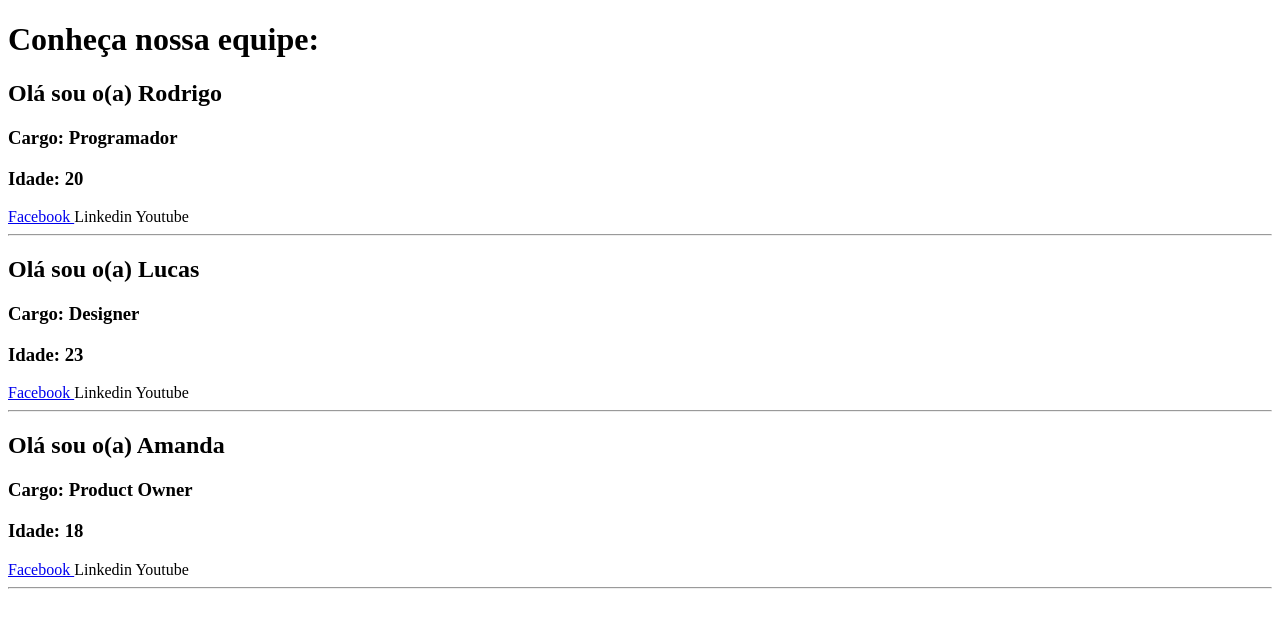
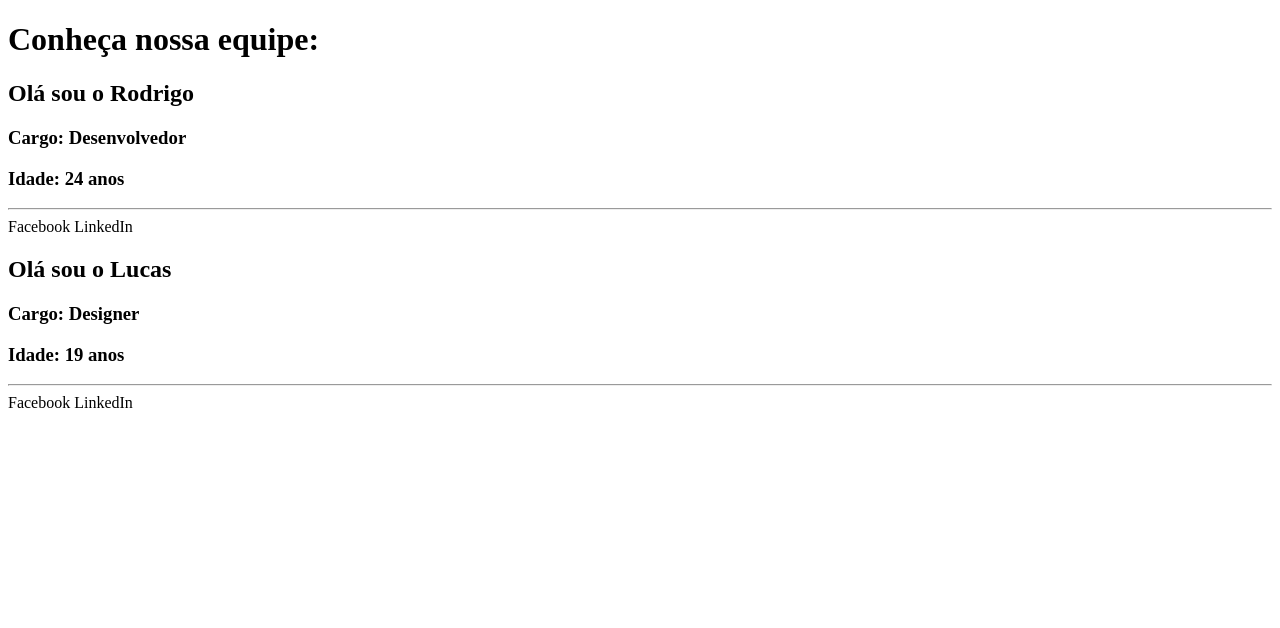
Before and after one commit to rodrigojmcosta/react-firstapp, a React (Create React App) app: page / in a window 1280 px wide. Shown: the top 628 px of the page. Built offline with nearby package versions, Linux system fonts and the light colour scheme.

Commit message:
34_Aplicando Class component

```diff
--- a/src/App.js
+++ b/src/App.js
@@ -1,33 +1,36 @@
-import React from "react";
+import React, { Component } from "react";
 
-const Equipe = (props) => {
-  return (
-    <div>
-      <Sobre nome={props.nome} cargo={props.cargo} idade={props.idade}/>
-      <Social fb={props.facebook}/>
-      <hr/>
-    </div>
-  );
+class Equipe extends Component {
+  render(){
+    return(
+      <div>
+        <Sobre nome ={this.props.nome} cargo={this.props.cargo}
+             idade={this.props.idade}/>
+      <Social/>
+      </div>
+    );
+  }
 }
 
-const Sobre = (props) => {
+class Sobre extends Component{
+  render(){
     return(
       <div>
-        <h2>Olá sou o(a) {props.nome}</h2>
-        <h3>Cargo: {props.cargo}</h3>
-        <h3>Idade: {props.idade}</h3>
+        <h2>Olá sou o {this.props.nome} </h2>
+        <h3>Cargo: {this.props.cargo}</h3>
+        <h3>Idade: {this.props.idade} anos</h3>
+        <hr/>
       </div>
     );
+  }
 }
 
-const Social = (props) => {
+const Social = () => {
   return(
     <div>
-      <a href={props.fb}>Facebook </a>
-      <a>Linkedin </a>
-      <a>Youtube </a>
+      <a>Facebook </a>
+      <a>LinkedIn </a>
     </div>
-
   );
 }
 
@@ -35,12 +38,8 @@
   return(
     <div>
       <h1>Conheça nossa equipe:</h1>
-      <Equipe nome="Rodrigo" cargo="Programador" idade="20"
-              facebook="https://facebook.com"/>
-      <Equipe nome="Lucas" cargo="Designer" idade="23"
-              facebook="https://google.com"/>
-      <Equipe nome="Amanda" cargo="Product Owner" idade="18"
-              facebook="https://google.com"/>
+      <Equipe nome="Rodrigo" cargo="Desenvolvedor" idade="24"/>
+      <Equipe nome="Lucas" cargo="Designer" idade="19"/>
     </div>
   )
 }
```
